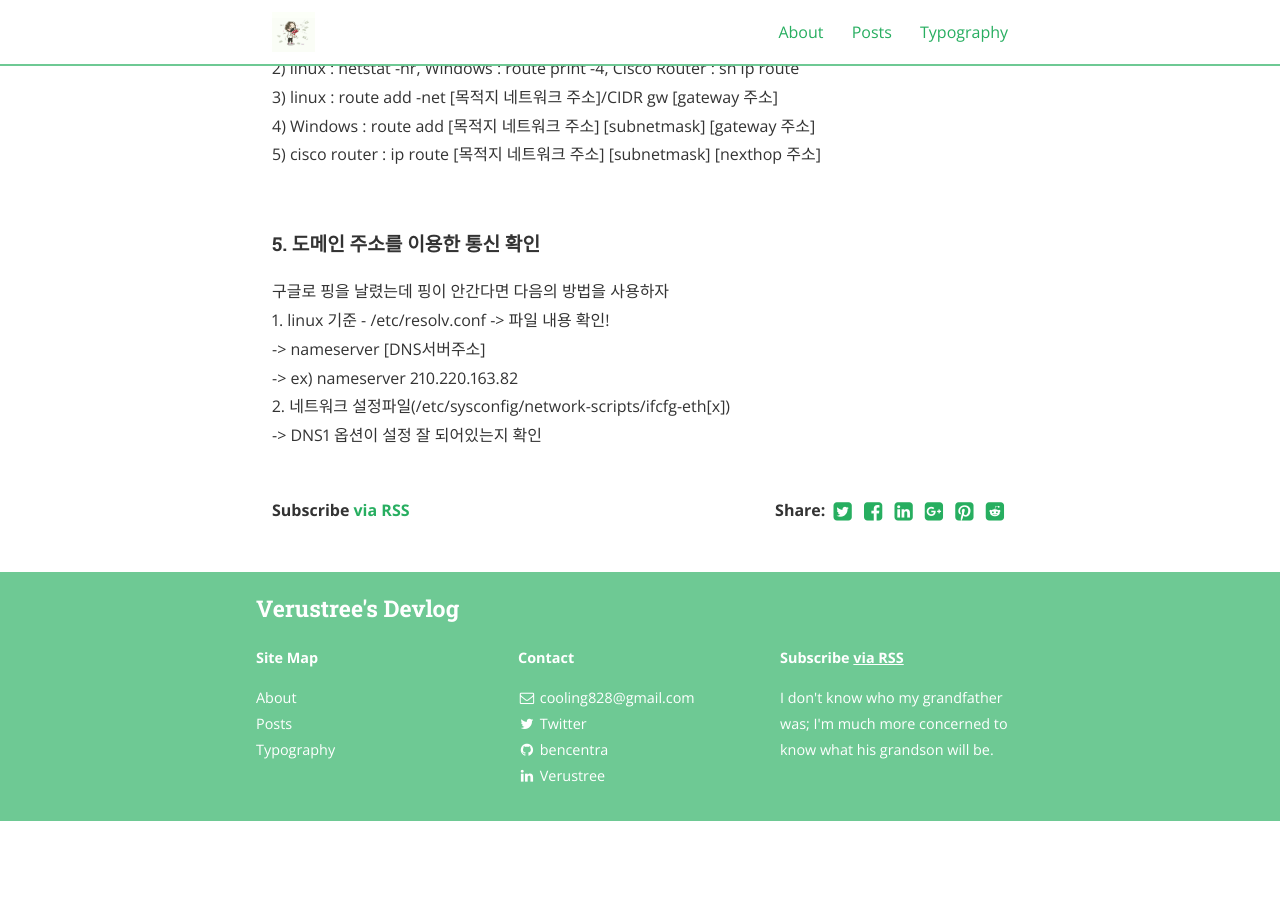
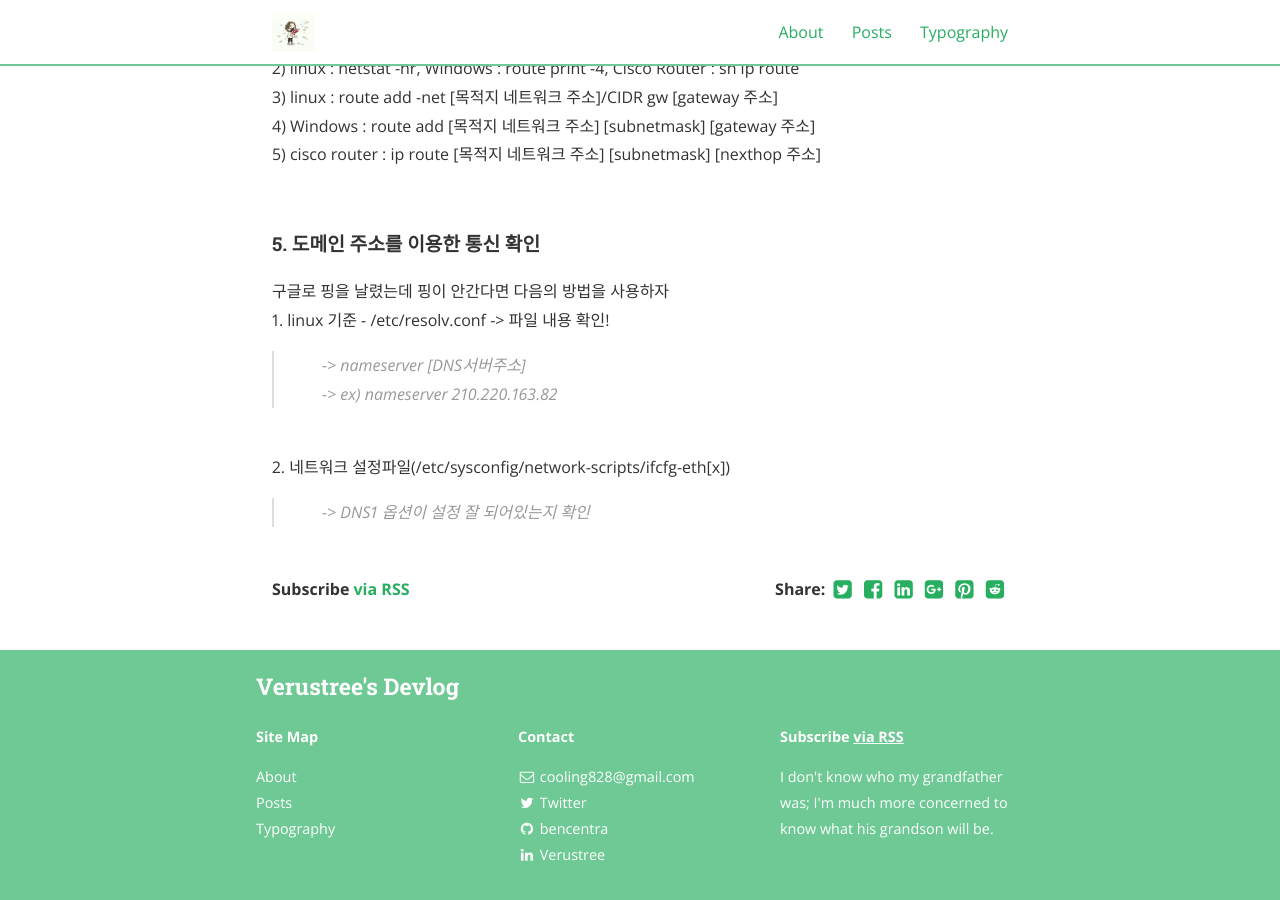
Before and after one commit to verustree/verustree.github.io, a Jekyll site: the page built from _posts/2020-03-30-Network-trouble-shooting.md, in a window 1280 px wide and 900 px high, scrolled down 1418 px. Built offline with Jekyll 4.4.1, drawn with Linux system fonts in a browser that asks for light colours; nearby versions of some CDN libraries; before the commit the page ends 2239 px from its top, so only the background shows below that.

Commit message:
Update 2020-03-30-Network-trouble-shooting.md
<blockquote> 태그 추가

```diff
--- a/_posts/2020-03-30-Network-trouble-shooting.md
+++ b/_posts/2020-03-30-Network-trouble-shooting.md
@@ -55,8 +55,10 @@ www.google.com으로 핑을 날렸을 때 잘 되면 통신이 이미 잘 되는
 <h4>5. 도메인 주소를 이용한 통신 확인</h4>
 구글로 핑을 날렸는데 핑이 안간다면 다음의 방법을 사용하자<br>
 1. linux 기준  -  /etc/resolv.conf -> 파일 내용 확인!<br>
+<blockquote>
 -> nameserver [DNS서버주소]<br>
--> ex) nameserver 210.220.163.82  <br>
+-> ex) nameserver 210.220.163.82
+</blockquote><br>
 2. 네트워크 설정파일(/etc/sysconfig/network-scripts/ifcfg-eth[x])<br>
--> DNS1 옵션이 설정 잘 되어있는지 확인
+<blockquote>-> DNS1 옵션이 설정 잘 되어있는지 확인</blockquote>
 </p>
```
